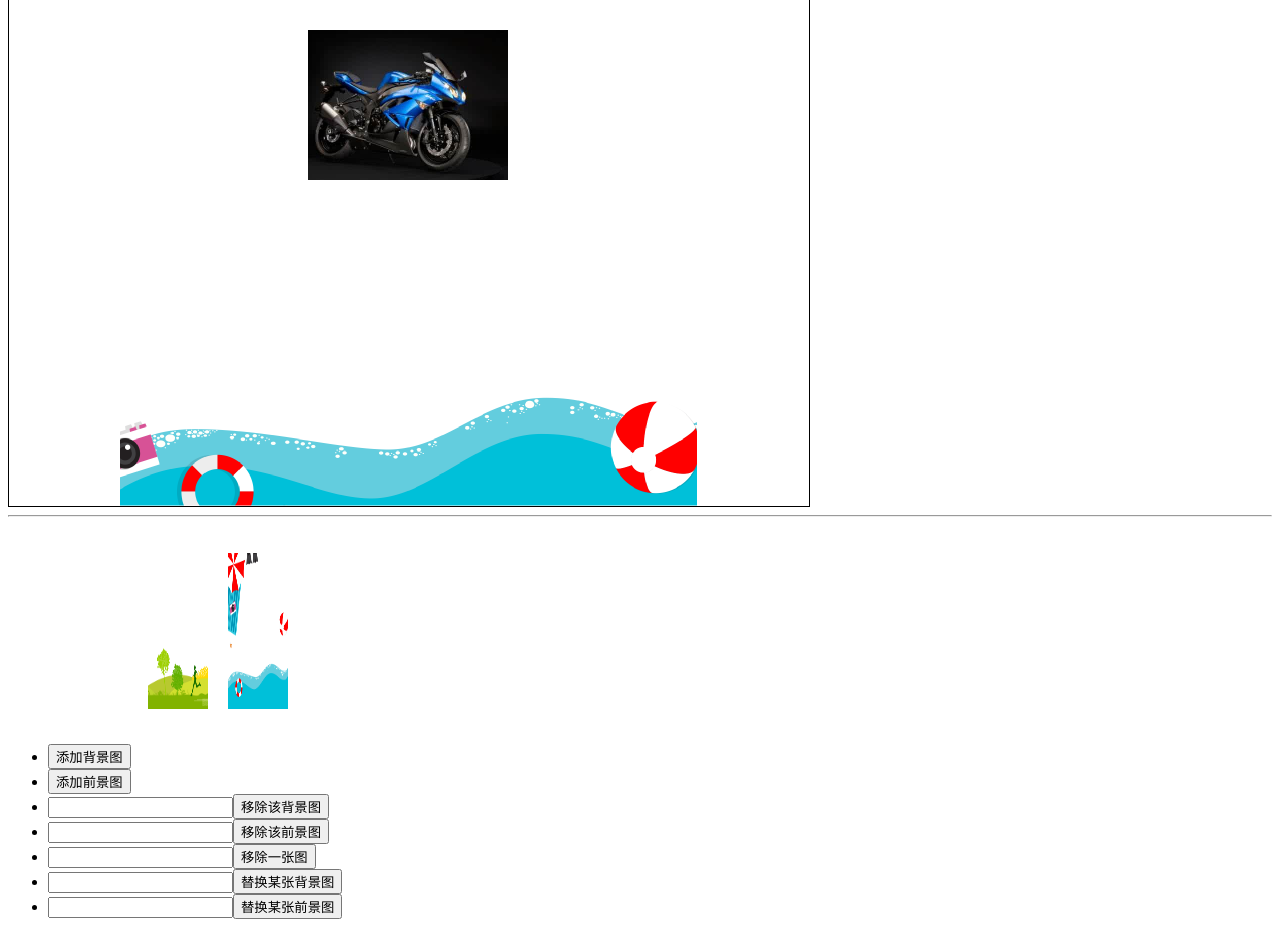
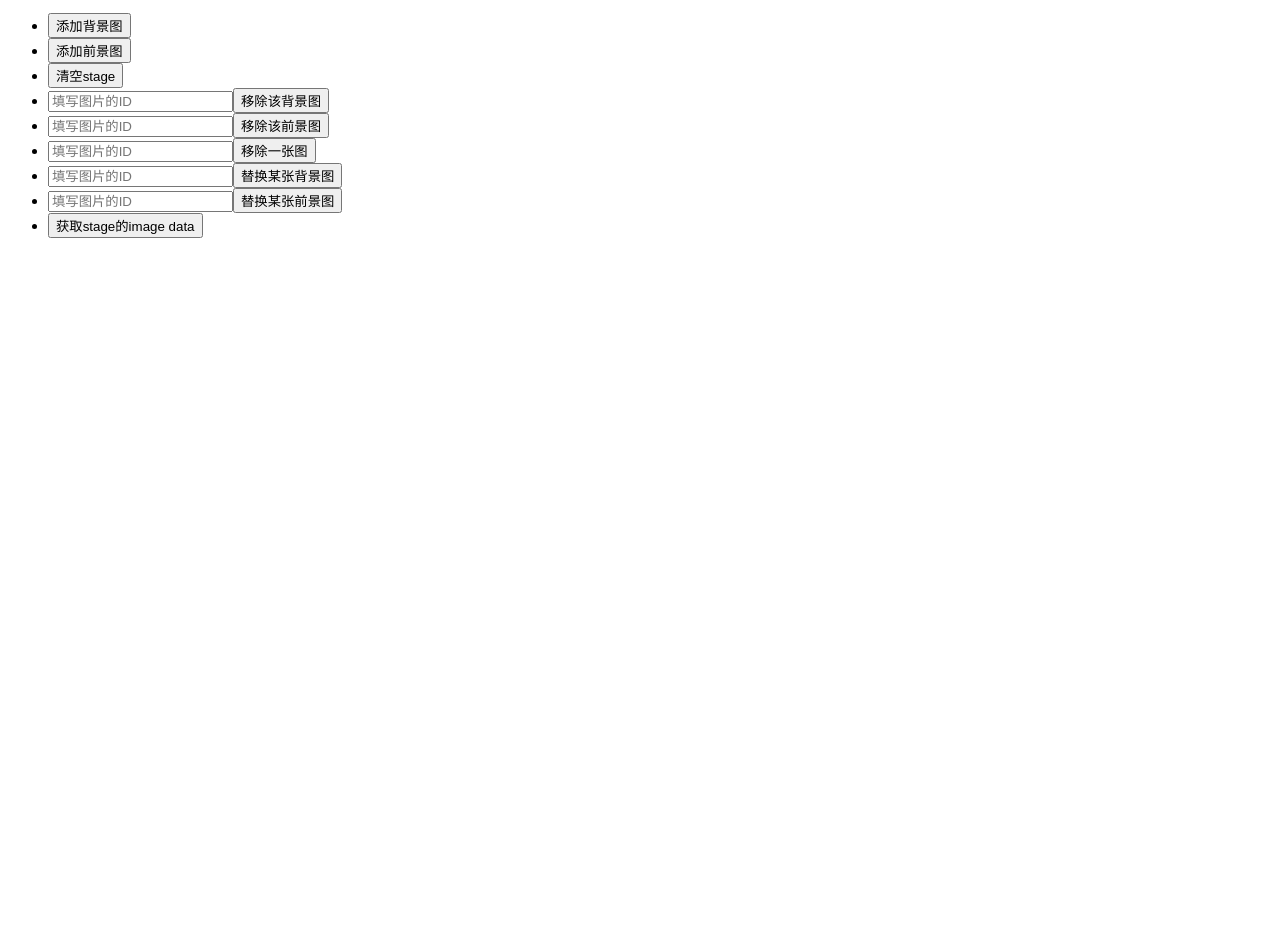
Before and after one commit to MocYang/jquery-scale, a website: page index.html in a window 1280 px wide. Shown: the part 313-1248 px from the top of the page. After the commit the page ends 800 px from the top, so only its background shows below. Drawn offline with nearby package versions, Linux system fonts and the light colour scheme.

Commit message:
基本完成了所有的功能。

```diff
--- a/examples/app.js
+++ b/examples/app.js
@@ -10,8 +10,7 @@ $(function () {
           y: 1
         },
         mask: false,
-        scale: 1,
-        enabledMultiTouches: false
+        scale: 1
       },
       {
         id: 'img2',
@@ -22,8 +21,7 @@ $(function () {
           y: 2
         },
         mask: false,
-        scale: 1,
-        enabledMultiTouches: false
+        scale: 1
       }
       /*{
        id: 'img3',
@@ -38,28 +36,28 @@ $(function () {
        enabledMultiTouches: true
        }*/
     ],
-    // foregrounds: [
-    //   {
-    //     id: 'img3',
-    //     url: './examples/images/img6.jpg',
-    //     position: 'center',
-    //     offset: {
-    //       x: 0,
-    //       y: 100
-    //     },
-    //     scale: 2
-    //   },
-    //   {
-    //     id: 'img2',
-    //     url: './examples/images/timg.jpg',
-    //     position: 'top right',
-    //     offset: {
-    //       x: 0,
-    //       y: 0
-    //     },
-    //     scale: 1
-    //   }
-    // ]
+    foregrounds: [
+      // {
+      //   id: 'img3',
+      //   url: './examples/images/img6.jpg',
+      //   position: 'center',
+      //   offset: {
+      //     x: 0,
+      //     y: 100
+      //   },
+      //   scale: 2
+      // },
+      // {
+      //   id: 'img2',
+      //   url: './examples/images/timg.jpg',
+      //   position: 'top right',
+      //   offset: {
+      //     x: 0,
+      //     y: 0
+      //   },
+      //   scale: 1
+      // }
+    ]
     // foregrounds: ['./examples/images/img6.jpg']
   })
 
@@ -67,7 +65,7 @@ $(function () {
   var addBackgroundBtn = $('.add-back')
   addBackgroundBtn.click(function (e) {
     canvas.addBackgroundImage({
-      id: '1111111',
+      id: 'img6',
       url: './examples/images/img6.jpg',
       position: 'top right',
       scale: 1
@@ -89,33 +87,60 @@ $(function () {
   // 移除一张背景
   var removeBackInput = $('.remove-back')
   var removeBackBtn = $('.remove-back-btn')
-  removeBackBtn.click(function(e) {
-    console.log(removeBackInput.val().trim())
+  removeBackBtn.click(function (e) {
     canvas.removeBackgroundImage(removeBackInput.val().trim())
   })
 
   // 移除一张前景景
   var removeForeInput = $('.remove-fore')
   var removeForeBtn = $('.remove-fore-btn')
-  removeForeBtn.click(function(e) {
-    console.log(removeForeInput.val().trim())
+  removeForeBtn.click(function (e) {
     canvas.removeForegroundImage(removeForeInput.val().trim())
   })
 
   // 移除一张图片
   var removeInput = $('.remove')
   var removeBtn = $('.remove-btn')
-  removeBtn.click(function(e) {
+  removeBtn.click(function (e) {
     canvas.removeImage(removeInput.val().trim())
   })
 
   // 替换某张背景图
   var exchangeBackInput = $('.exchange-back')
   var exchangeBackBtn = $('.exchange-back-btn')
-  exchangeBackBtn.click(function(e) {
+  exchangeBackBtn.click(function (e) {
     canvas.exchangeBackgroundImage(exchangeBackInput.val().trim(), './examples/images/img6.jpg')
+    // canvas.exchangeBackgroundImage(exchangeBackInput.val().trim(), {
+    //   id: 'img6',
+    //   url: './examples/images/img6.jpg',
+    //   position: 'top center',
+    //   scale: 'contain',
+    //   mask: true
+    // })
   })
 
+  // 替换某张前景图景图
+  var exchangeForeInput = $('.exchange-fore')
+  var exchangeForeBtn = $('.exchange-fore-btn')
+  exchangeForeBtn.click(function (e) {
+    canvas.exchangeForegroundImage(exchangeForeInput.val().trim(), './examples/images/img6.jpg')
+  })
 
+  // 清空stage
+  var clearBtn = $('.clear')
+  clearBtn.click(function(e) {
+    canvas.clearStage()
+  })
+
+  // getData
+  var getDataBtn = $('.get-data-btn')
+  getDataBtn.click(function(e) {
+   var imageSrc =  canvas.toDataURL('#cc0090', 'image/jpg')
+    var image = new Image()
+    image.onload = function () {
+      $('.container').empty().append(image)
+    }
+    image.src = imageSrc
+  })
 
 })
--- a/index.html
+++ b/index.html
@@ -5,49 +5,29 @@
   <meta name="viewport" content="width=device-width, initial-scale=1.0, maximum-scale=1.0, user-scalable=no"/>
   <style>
     #stage {
-      width: 800px;
-      height: 800px;
+      width: 300px;
+      height: 300px;
       border: 1px solid black;
-    }
-    .img__list {
-      list-style: none;
-      overflow: hidden;
-      width: 300px;
-      height: 195px;
-    }
-    .img__item {
-      float: left;
-      width: 20%;
-      height: 80%;
-      padding-top: 20px;
-      padding-left: 20px;
-    }
-    .img {
-      width: 100%;
-      height: 100%;
     }
   </style>
 </head>
 
 <body>
-<hr>
 <div class="wrapper" id="stage"></div>
-<hr>
-<ul class="img__list">
-  <li class="img__item"><img class="img" src="./examples/images/img1.png" alt=""></li>
-  <li class="img__item"><img class="img" src="./examples/images/img2.png" alt=""></li>
-  <li class="img__item"><img class="img" src="./examples/images/img3.png" alt=""></li>
-  <li class="img__item"><img class="img" src="./examples/images/img4.png" alt=""></li>
-</ul>
 <ul>
   <li><button class="add-back">添加背景图</button></li>
   <li><button class="add-fore">添加前景图</button></li>
-  <li><input class="remove-back" type="text"><button class="remove-back-btn">移除该背景图</button></li>
-  <li><input class="remove-fore" type="text"><button class="remove-fore-btn">移除该前景图</button></li>
-  <li><input class="remove" type="text"><button class="remove-btn">移除一张图</button></li>
-  <li><input class="exchange-back" type="text"><button class="exchange-back-btn">替换某张背景图</button></li>
-  <li><input class="exchange-fore" type="text"><button class="exchange-fore-btn">替换某张前景图</button></li>
+  <li><button class="clear">清空stage</button></li>
+  <li><input class="remove-back" type="text" placeholder="填写图片的ID"><button class="remove-back-btn">移除该背景图</button></li>
+  <li><input class="remove-fore" type="text" placeholder="填写图片的ID"><button class="remove-fore-btn">移除该前景图</button></li>
+  <li><input class="remove" type="text" placeholder="填写图片的ID"><button class="remove-btn">移除一张图</button></li>
+  <li><input class="exchange-back" type="text" placeholder="填写图片的ID"><button class="exchange-back-btn">替换某张背景图</button></li>
+  <li><input class="exchange-fore" type="text" placeholder="填写图片的ID"><button class="exchange-fore-btn">替换某张前景图</button></li>
+  <li><button class="get-data-btn">获取stage的image data</button></li>
 </ul>
+<div class="container">
+
+</div>
 <script src="https://cdn.bootcss.com/jquery/3.2.1/jquery.min.js"></script>
 <script src="./dist/js/easeljs.min.js"></script>
 <script src="dist/js/jquery-scale.js"></script>
```
Also changed, not shown: README.md, dist/js/jquery-scale.js.
